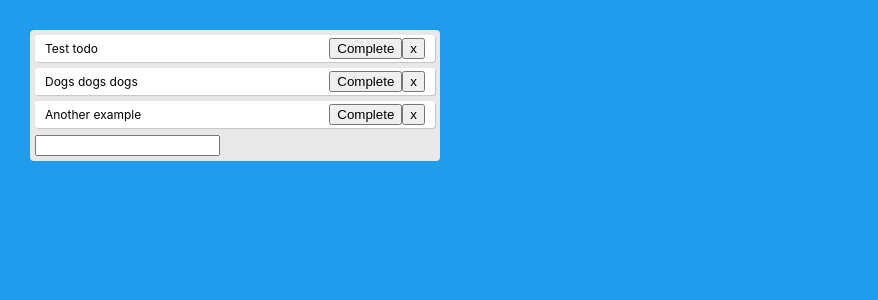
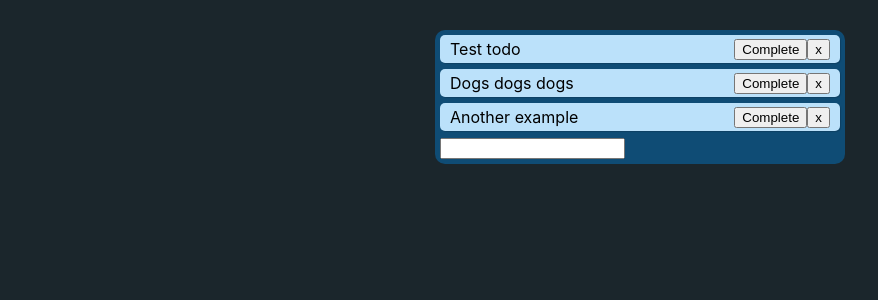
Before and after one commit to CaitBarnard/react-to-do, a React (Create React App) app: page / in a window 1280 px wide. Shown: the top 300 px of the page, without its empty margins (0-878 px from the left). Built offline with nearby package versions, Linux system fonts and the light colour scheme.

Commit message:
Update styles

```diff
--- a/src/App.css
+++ b/src/App.css
@@ -1,23 +1,31 @@
+:root {
+  --dark: #1b262c;
+  --mid: #0f4c75;
+  --light: #bbe1fa;
+  --accent: #3282b8;
+}
+
 .app {
-  background: #209cee;
+  background: var(--dark);
   height: 100vh;
   padding: 30px;
 }
 
 .todo-list {
-  background: #e8e8e8;
-  border-radius: 4px;
+  margin: auto;
+  background: var(--mid);
+  border-radius: 10px;
   max-width: 400px;
   padding: 5px;
 }
 
 .todo {
   align-items: center;
-  background: #fff;
-  border-radius: 3px;
+  background: var(--light);
+  border-radius: 5px;
   box-shadow: 1px 1px 1px rgba(0, 0, 0, 0.15);
   display: flex;
-  font-size: 12px;
+  font-size: 16px;
   justify-content: space-between;
   margin-bottom: 6px;
   padding: 3px 10px;
```
